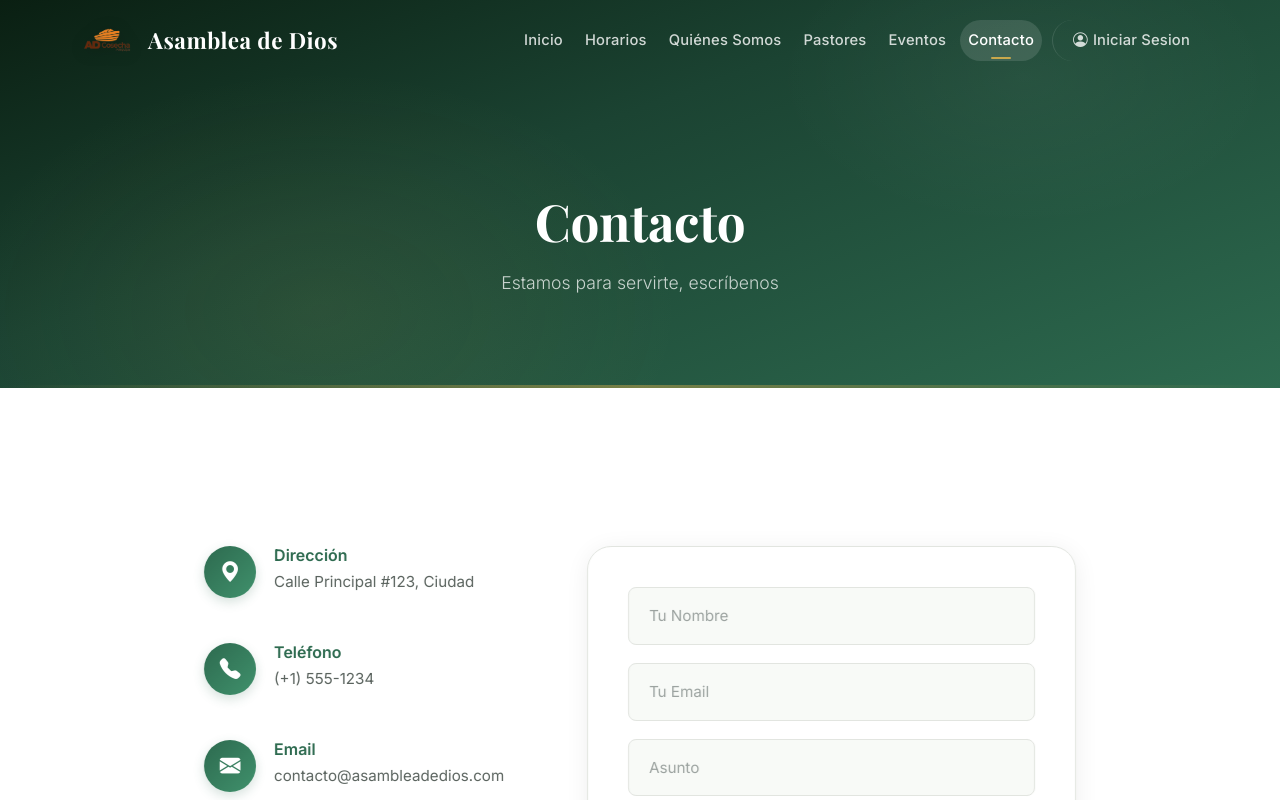
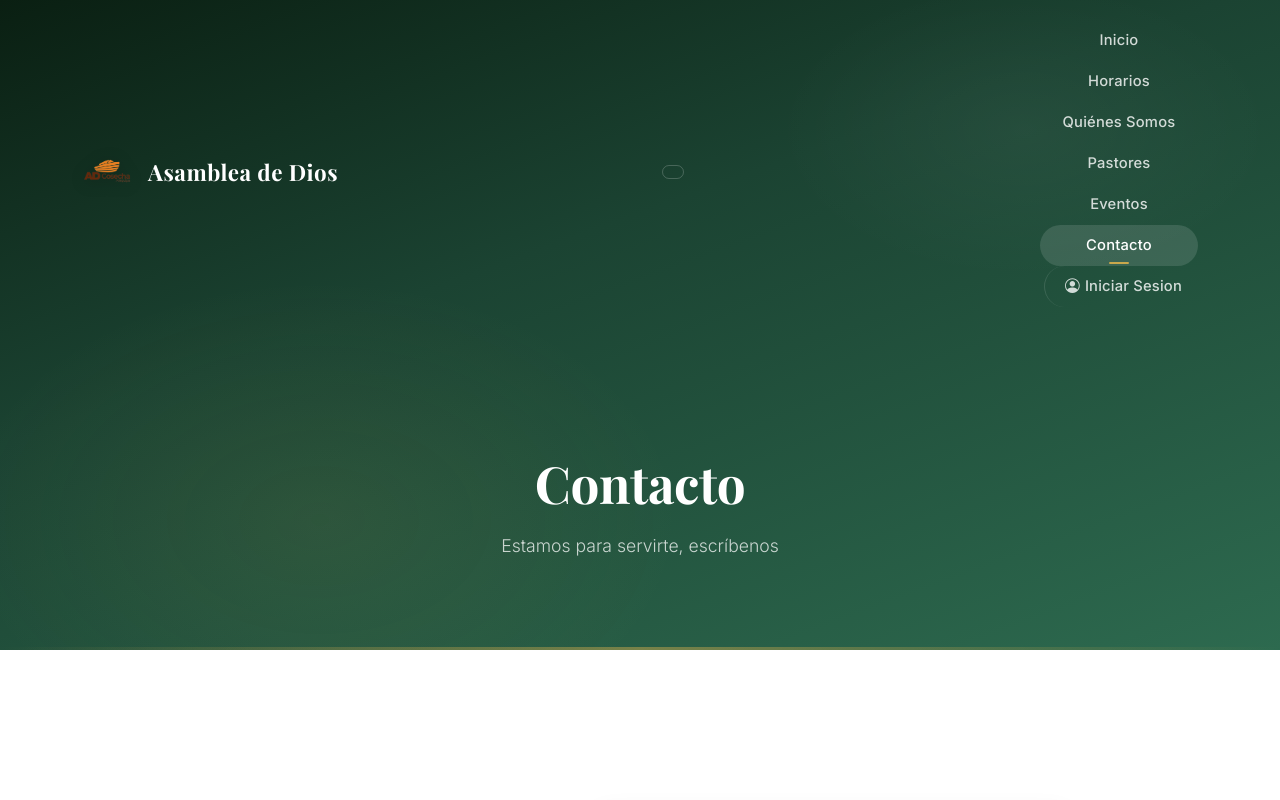
Before and after one commit to gerargram2006/Pagina-Iglesia, a React (Vite) app: page /contacto in a window 1280 px wide. Shown: the top 800 px of the page. Built offline with nearby package versions, Linux system fonts and the light colour scheme.

Commit message:
feat(navbar): glassmorphism scroll effect y menu hamburguesa propio

```diff
--- a/src/components/NavBar.jsx
+++ b/src/components/NavBar.jsx
@@ -1,90 +1,84 @@
 /**
- * Componente NavBar - Barra de navegación principal del sitio.
+ * Componente NavBar - Barra de navegación principal con glassmorphism.
  *
  * Muestra el logo de la iglesia y los enlaces de navegación a todas las páginas.
- * En pantallas pequeñas (< 992px) se colapsa en un menú hamburguesa usando
- * las clases de Bootstrap navbar-collapse.
+ * Implementa efecto glassmorphism al hacer scroll y menú hamburguesa propio
+ * para dispositivos móviles (sin depender de Bootstrap JS).
  *
  * Funcionalidades:
  *   - Detecta la ruta actual con useLocation() para resaltar el enlace activo.
- *   - El enlace activo recibe la clase CSS "active" que muestra un indicador dorado.
- *   - El logo enlaza al inicio (/).
+ *   - Efecto glassmorphism al hacer scroll (backdrop-filter + blur).
+ *   - Menú hamburguesa propio con useState para móvil.
+ *   - Cierra el menú al navegar a otra página.
  *   - Muestra "Admin" si hay sesión activa, o "Iniciar Sesion" si no.
- *   - Responsive: se adapta a móvil con menú colapsable.
- *
- * Nota de ubicación:
- *   - En Home, el NavBar se renderiza DENTRO del hero (fondo oscuro transparente).
- *   - En las demás páginas, se renderiza DENTRO de PageHeader (fondo oscuro gradiente).
- *   - En ambas ubicaciones, el texto es blanco sobre fondo oscuro.
  */
 
-// Importa Link para navegación SPA (sin recarga) y useLocation para leer la ruta actual
 import { Link, useLocation } from 'react-router-dom';
-// Importa el hook de autenticación para saber si hay sesión activa y mostrar el enlace correcto
 import { useAuth } from '../context/AuthContext';
+import { useState, useEffect } from 'react';
 
-/**
- * Componente NavBar.
- * Renderiza una barra de navegación responsiva con logo, enlaces y botón de auth.
- */
 export default function NavBar() {
-    // Obtiene el objeto de ubicación actual de React Router
-    // Contiene pathname, search, hash, state
     const location = useLocation();
-    // Extrae solo la cadena de la ruta (ej: "/horarios", "/quienes-somos")
-    // Se usa para comparar con cada enlace y determinar cuál está activo
     const path = location.pathname;
-    // Extrae el objeto user del contexto de autenticación
-    // Si user es null, no hay sesión activa; si tiene datos, el usuario está autenticado
     const { user } = useAuth();
+    const [menuOpen, setMenuOpen] = useState(false);
+    const [scrolled, setScrolled] = useState(false);
+
+    // Detectar scroll para efecto glassmorphism
+    useEffect(() => {
+        const handleScroll = () => {
+            setScrolled(window.scrollY > 60);
+        };
+        window.addEventListener('scroll', handleScroll, { passive: true });
+        return () => window.removeEventListener('scroll', handleScroll);
+    }, []);
+
+    // Cerrar menú al cambiar de ruta
+    useEffect(() => {
+        setMenuOpen(false);
+    }, [path]);
 
     return (
-        <nav className="navbar navbar-expand-lg navbar-dark">
+        <nav className={`navbar ${scrolled ? 'navbar-scrolled' : ''}`}>
             <div className="container">
                 <Link to="/" className="logo">
                     <img src="/img/LogoAD.PNG" alt="Asamblea de Dios" className="logo-img" />
                     <span className="logo-text">Asamblea de Dios</span>
                 </Link>
-                {/* Botón hamburguesa de Bootstrap para pantallas pequeñas */}
+                {/* Botón hamburguesa propio para pantallas pequeñas */}
                 <button
-                    className="navbar-toggler"
+                    className={`navbar-toggler ${menuOpen ? 'active' : ''}`}
                     type="button"
-                    data-bs-toggle="collapse"
-                    data-bs-target="#navbarNav"
+                    onClick={() => setMenuOpen(!menuOpen)}
                     aria-controls="navbarNav"
-                    aria-expanded="false"
+                    aria-expanded={menuOpen}
                     aria-label="Menú"
                 >
-                    <span className="navbar-toggler-icon"></span>
+                    <span className="toggler-bar"></span>
+                    <span className="toggler-bar"></span>
+                    <span className="toggler-bar"></span>
                 </button>
-                {/* Contenedor colapsable con los enlaces del menú */}
-                <div className="collapse navbar-collapse" id="navbarNav">
-                    <ul className="navbar-nav ms-auto nav-links">
-                        {/* Enlace de Inicio - activo si path === '/' */}
+                {/* Contenedor del menú */}
+                <div className={`nav-menu ${menuOpen ? 'nav-menu-open' : ''}`} id="navbarNav">
+                    <ul className="nav-links">
                         <li className="nav-item">
                             <Link className={`nav-link ${path === '/' ? 'active' : ''}`} to="/">Inicio</Link>
                         </li>
-                        {/* Enlace de Horarios - activo si path === '/horarios' */}
                         <li className="nav-item">
                             <Link className={`nav-link ${path === '/horarios' ? 'active' : ''}`} to="/horarios">Horarios</Link>
                         </li>
-                        {/* Enlace de Quiénes Somos - activo si path === '/quienes-somos' */}
                         <li className="nav-item">
                             <Link className={`nav-link ${path === '/quienes-somos' ? 'active' : ''}`} to="/quienes-somos">Quiénes Somos</Link>
                         </li>
-                        {/* Enlace de Pastores - activo si path === '/pastores' */}
                         <li className="nav-item">
                             <Link className={`nav-link ${path === '/pastores' ? 'active' : ''}`} to="/pastores">Pastores</Link>
                         </li>
-                        {/* Enlace de Eventos - activo si path === '/eventos' */}
                         <li className="nav-item">
                             <Link className={`nav-link ${path === '/eventos' ? 'active' : ''}`} to="/eventos">Eventos</Link>
                         </li>
-                        {/* Enlace de Contacto - activo si path === '/contacto' */}
                         <li className="nav-item">
                             <Link className={`nav-link ${path === '/contacto' ? 'active' : ''}`} to="/contacto">Contacto</Link>
                         </li>
-                        {/* Enlace Admin/Login: "Admin" si hay sesión, "Iniciar Sesion" si no */}
                         <li className="nav-item">
                             <Link
                                 className={`nav-link nav-admin-link ${path === '/admin' || path === '/login' ? 'active' : ''}`}
@@ -99,4 +93,4 @@ export default function NavBar() {
             </div>
         </nav>
     );
-} // Fin del componente NavBar
+}
```
